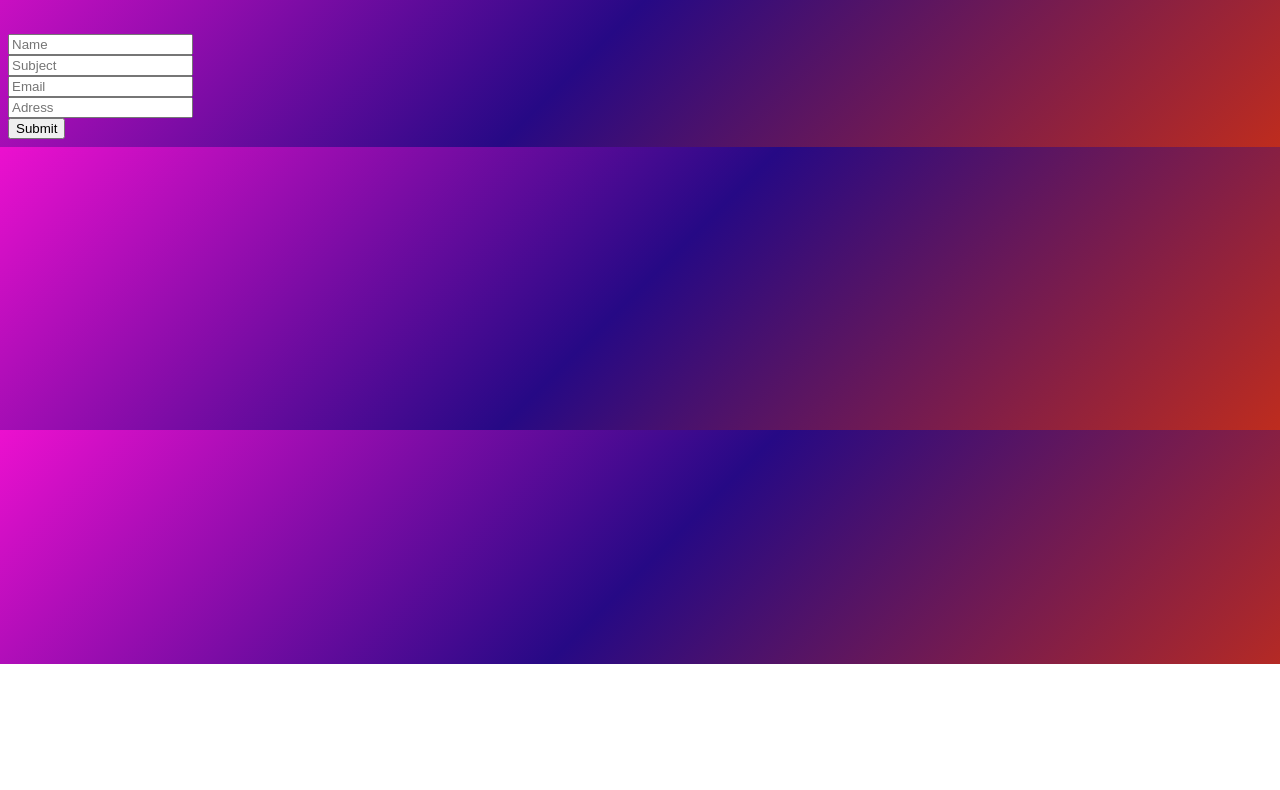
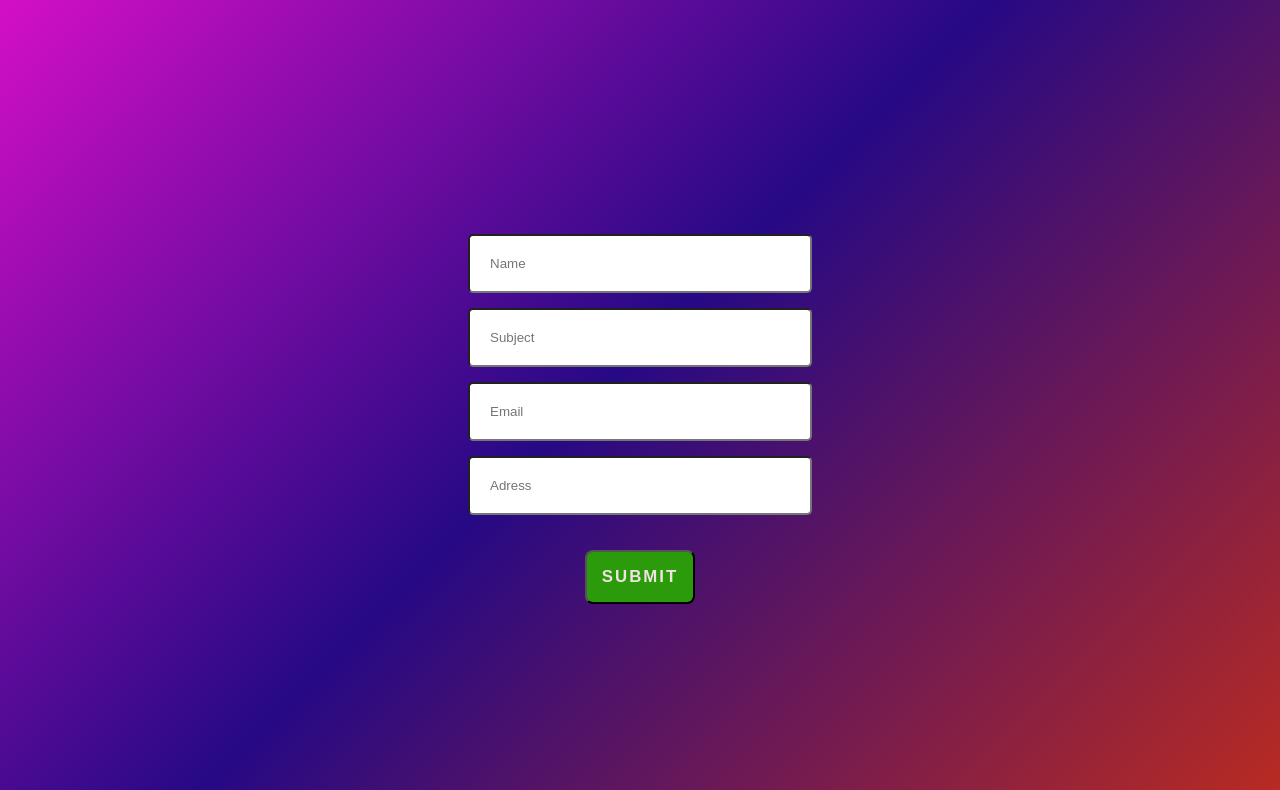
Before and after one commit to Cookkie92/kristian-koloy-js1-ca, a plain HTML site: page contact.html in a window 1280 px wide. Shown: the part 136-926 px from the top of the page. Before the commit the page ends 800 px from the top, so only its background shows below. Drawn offline with Linux system fonts and the light colour scheme; no server answers.

Commit message:
formupdate

```diff
--- a/contact.html
+++ b/contact.html
@@ -21,27 +21,50 @@
         </ul>
       </nav>
     </header>
-    <main>
+    <main class="contact-container">
+      <div id="sucess"><h3>Sucess</h3></div>
       <form id="contactForm">
         <div>
-          <input name="firstname" id="name" placeholder="Name" />
+          <input
+            class="contact-inputs"
+            name="firstname"
+            id="name"
+            placeholder="Name"
+          />
           <div class="error-form" id="nameError">Required</div>
         </div>
         <div>
-          <input name="subject" id="subject" placeholder="Subject" />
+          <input
+            class="contact-inputs"
+            name="subject"
+            id="subject"
+            placeholder="Subject"
+          />
           <div class="error-form" id="subjectError">
-            Must have atlest 10 letters.
+            Must have atlest 10 characters.
           </div>
         </div>
         <div>
-          <input name="email" id="email" placeholder="Email" />
-          <div class="error-form" id="emailError">enter Email</div>
+          <input
+            class="contact-inputs"
+            name="email"
+            id="email"
+            placeholder="Email"
+          />
+          <div class="error-form" id="emailError">Enter Valid Email</div>
         </div>
         <div>
-          <input name="adress" id="adress" placeholder="Adress" />
-          <div class="error-form" id="adressError">25 signs required</div>
+          <input
+            class="contact-inputs"
+            name="adress"
+            id="adress"
+            placeholder="Adress"
+          />
+          <div class="error-form" id="adressError">25 Characters Required</div>
         </div>
-        <button>Submit</button>
+        <div class="btn-container">
+          <button class="start-btn">Submit</button>
+        </div>
       </form>
     </main>
     <script src="/javascript/index.js"></script>
--- a/css/style.css
+++ b/css/style.css
@@ -77,6 +77,7 @@ nav a:hover {
   color: rgb(206, 206, 231);
   font-family: "Lucida Sans", "Lucida Sans Regular", "Lucida Grande",
     "Lucida Sans Unicode", Geneva, Verdana, sans-serif;
+  font-weight: bold;
 }
 .details-image {
   width: 50%;
@@ -117,6 +118,31 @@ nav a:hover {
 .error-form {
   display: none;
   color: red;
+  font-size: 12px;
+  padding: 5px;
+  letter-spacing: 2px;
+}
+.contact-container {
+  max-width: 550px;
+  align-items: center;
+  margin: 0 auto;
+  padding: 190px;
+  border-radius: 20px;
+}
+#contactForm {
+  display: grid;
+  grid-row-gap: 15px;
+  text-align: center;
+  padding: 10px;
+}
+.contact-inputs {
+  padding: 20px;
+  width: 300px;
+  border-radius: 5px;
+}
+#sucess {
+  display: none;
+  color: green;
 }
 
 @keyframes spin {
@@ -132,11 +158,14 @@ nav a:hover {
   .nav-links a {
     font-size: 30px;
   }
-
-  .inner-result a {
+  .details-image {
+    width: 100%;
   }
   .logo {
-    font-size: 20px;
+    font-size: 25px;
+  }
+  .details-result {
+    height: 850px;
   }
 }
 
@@ -148,11 +177,11 @@ nav a:hover {
   .inner-result {
     max-width: 300px;
   }
-  .logo {
-    font-size: 15px;
+  .details-result {
+    height: 600px;
   }
   .details-image {
-    width: 150px;
+    width: 100%;
   }
   .start-btn {
     padding: 10px;
@@ -161,4 +190,8 @@ nav a:hover {
   .btn-container {
     margin: 15px;
   }
+  .contact-container {
+    padding: 1px;
+    height: 650px;
+  }
 }
--- a/javascript/index.js
+++ b/javascript/index.js
@@ -47,6 +47,7 @@ const contactEmail = document.querySelector("#email");
 const emailError = document.querySelector("#emailError");
 const contactAdress = document.querySelector("#adress");
 const adressError = document.querySelector("#adressError");
+const contactSucess = document.querySelector("#sucess");
 
 function validateForm() {
   event.preventDefault();
@@ -72,6 +73,7 @@ function validateForm() {
   } else {
     emailError.style.display = "block";
   }
+  console.log();
 }
 
 form.addEventListener("submit", validateForm);
@@ -89,3 +91,11 @@ function validateEmail(email) {
   const patternMatches = regEx.test(email);
   return patternMatches;
 }
+// contactSubject.len,
+// contactAdress.len,
+// email.value
+// if (checkLength(value, len) || validateEmail(emails) === true) {
+//   contactSucess.style.display = "none";
+// } else {
+//   contactSucess.style.display = "block";
+// }
```
